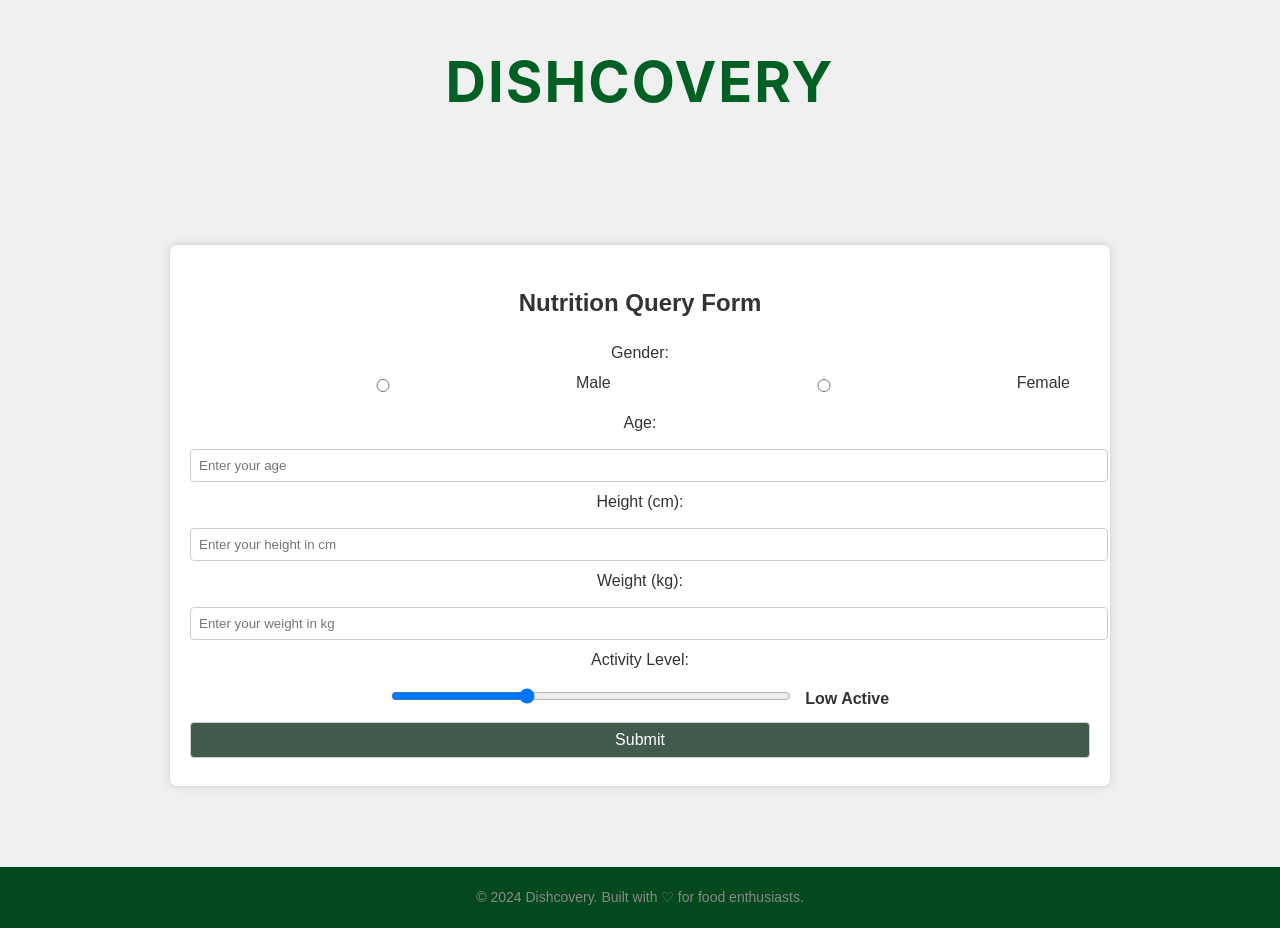
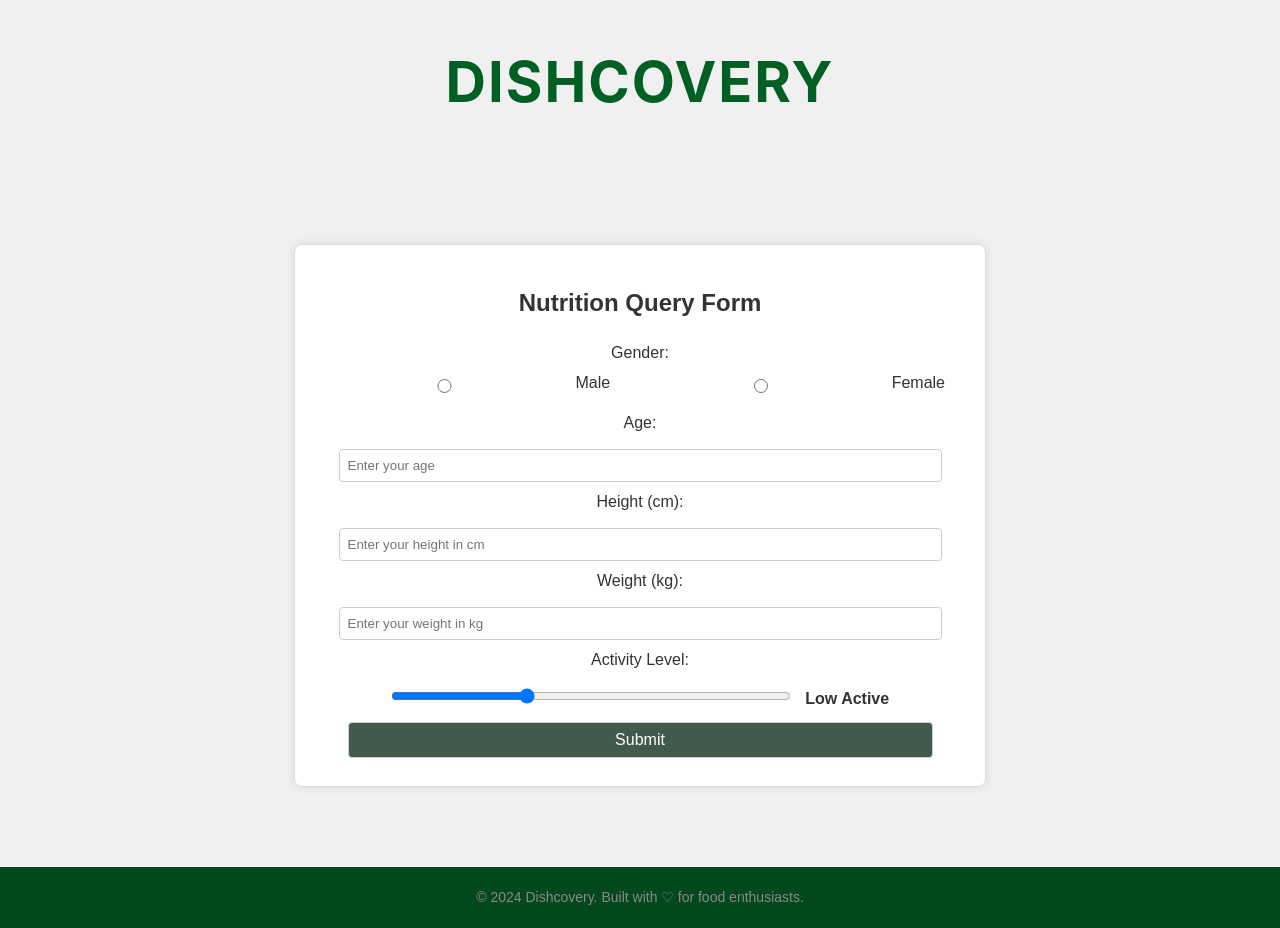
Before and after one commit to ongsici/Dishcovery, a Flask app: page /nutrition_tracker in a window 1280 px wide. Run offline with Flask 3, Linux system fonts and the light colour scheme.

Commit message:
fix formatting

```diff
--- a/src/static/styles.css
+++ b/src/static/styles.css
@@ -222,7 +222,7 @@ input[type="radio"] {
 }
 
 input[type="text"], input[type="number"], input[type="radio"], input[type="submit"] {
-    width: 100%;
+    width: 90%;
     padding: 8px;
     margin: 8px 0;
     border: 1px solid #ccc;
@@ -251,8 +251,10 @@ label {
 
 .radio-group {
     display: flex;
-    align-items: center;
+    align-items: left;
     margin-bottom: 10px;
+    gap: 1px; /* Adds space between the radio button and the label */
+    justify-content: flex-start; /* Aligns the radio buttons and labels to the left */
 }
 
 .radio-group label {
@@ -415,6 +417,10 @@ label {
     transform: translateY(-50%);
 }
 
+html, body {
+    height: 100%;
+}
+
 /* General styling for the content */
 body {
     font-family: Arial, sans-serif;
@@ -429,7 +435,7 @@ h1 {
 }
 
 .container {
-    max-width: 900px;
+    max-width: 650px;
     margin: 20px auto;
     padding: 20px;
     background-color: #fff;
@@ -491,7 +497,7 @@ footer {
 
 /* Slider Styling */
 input[type="range"] {
-    width: 100%; /* Make the slider span the entire container width */
+    width: 90%; /* Make the slider span the entire container width */
     max-width: 400px; /* Limit the max width if needed */
     margin: 10px 0;
 }
```
